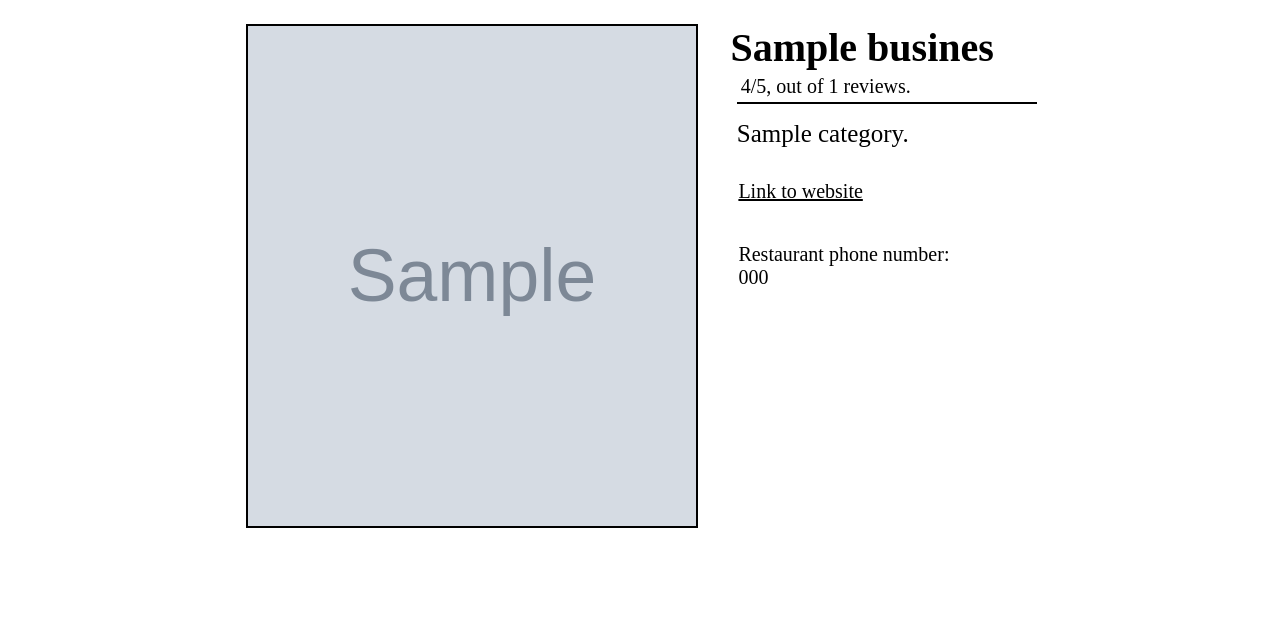
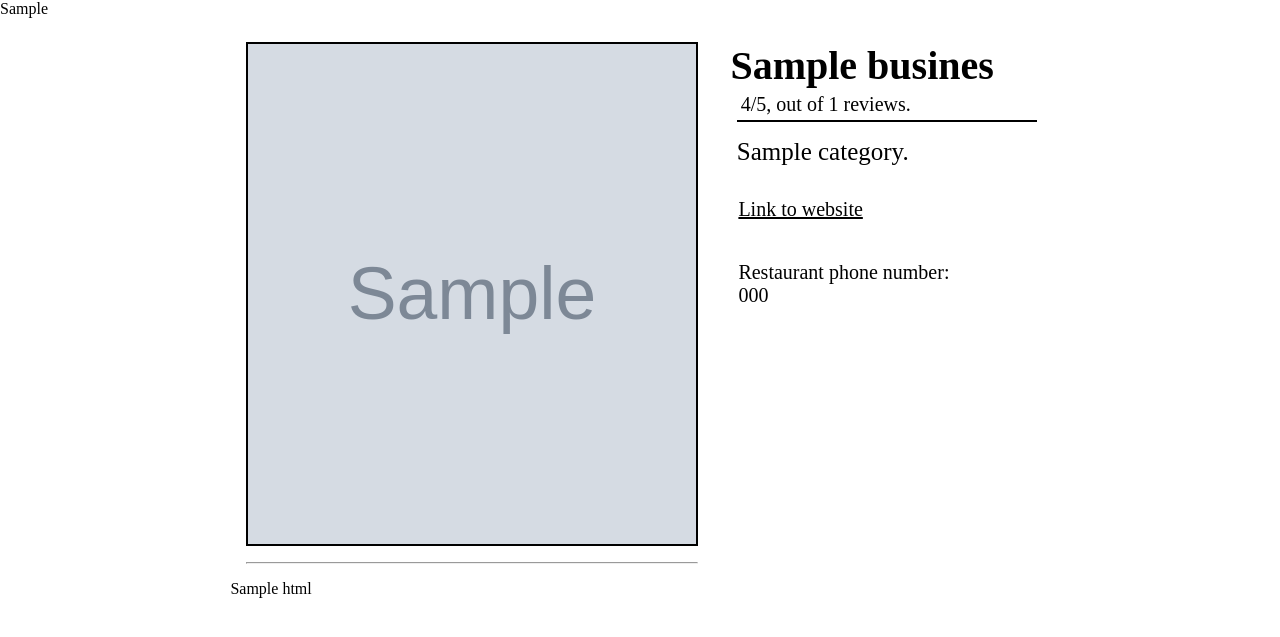
Before and after one commit to IsaiahMars/RestaurantPicker, a Python web app: template python yelp/app/templates/restaurant.html in a window 1280 px wide. Shown: the part 60-697 px from the top of the page. Run offline with Jinja, Linux system fonts and the light colour scheme; the template is opened without the code that fills it: most values are stand-ins (such as "Sample title", 1, 10 or a date in 2020); grey boxes marked "Sample" are stand-in pictures.

Commit message:
Integrating Google Maps API
-Added a basic map element to the restaurant page.

This testing branch requires the following modules:
flask-googlemaps (version 4.1.1, NOT version 4.1, contact me for details)
requests

```diff
--- a/python yelp/app/static/base.css
+++ b/python yelp/app/static/base.css
@@ -167,10 +167,29 @@ li a {
     flex-direction: row;
 }
 
-.restaurant-container img{
+.restaurant-container .leftSide{
+    display: flex;
+    flex-direction: column;
+}
+
+.restaurant-container .leftSide img{
     width: 35vw;
     height: 500px;
     margin: 1em;
+    margin-bottom: 0;
+    border: 2px solid black;
+}
+
+.restaurant-container .leftSide hr {
+    color: black;
+    margin: 1em;
+}
+
+.restaurant-container .leftSide #restaurantMap {
+    margin: 0 auto;
+    padding: 1em;
+    width: 33vw;
+    height: 300px;
     border: 2px solid black;
 }
 
--- a/python yelp/app/templates/restaurant.html
+++ b/python yelp/app/templates/restaurant.html
@@ -1,8 +1,17 @@
 {% extends "base.html" %} {% block title %} Restaurant {% endblock%}
 
 {% block content %}
+<head>
+    {{ restaurantMap.js }}
+</head>
+<body>
     <div class="restaurant-container">
-        <img src="{{ business['image_url'] }}" alt="Image">
+        <div class="leftSide">
+            <img src="{{ business['image_url'] }}" alt="Image">
+            <hr />
+            {{ restaurantMap.html }}
+        </div>
+
         <div class="restaurant-info">
             <h3> {{ business["name"] }} </h3>
             <div class="rating">
@@ -25,4 +34,5 @@
 
         </div>
     </div>
+</body>
 {% endblock %}
```
Also changed, not shown: python yelp/app/__init__.py (+7 -0 lines), python yelp/app/views.py (+24 -2 lines), python yelp/app/static/resources/star.png (added).
